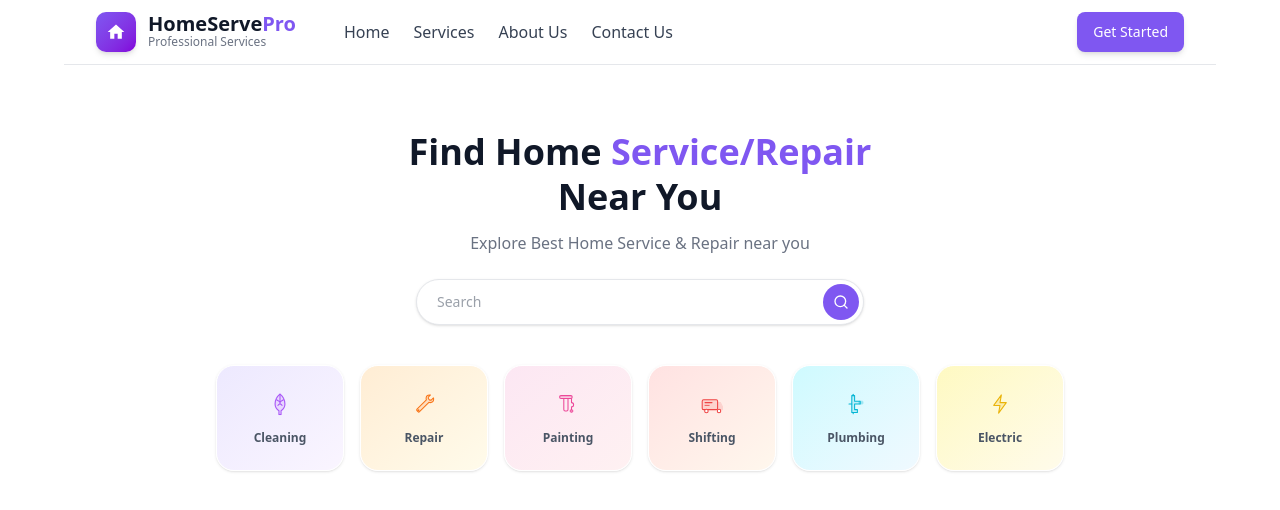
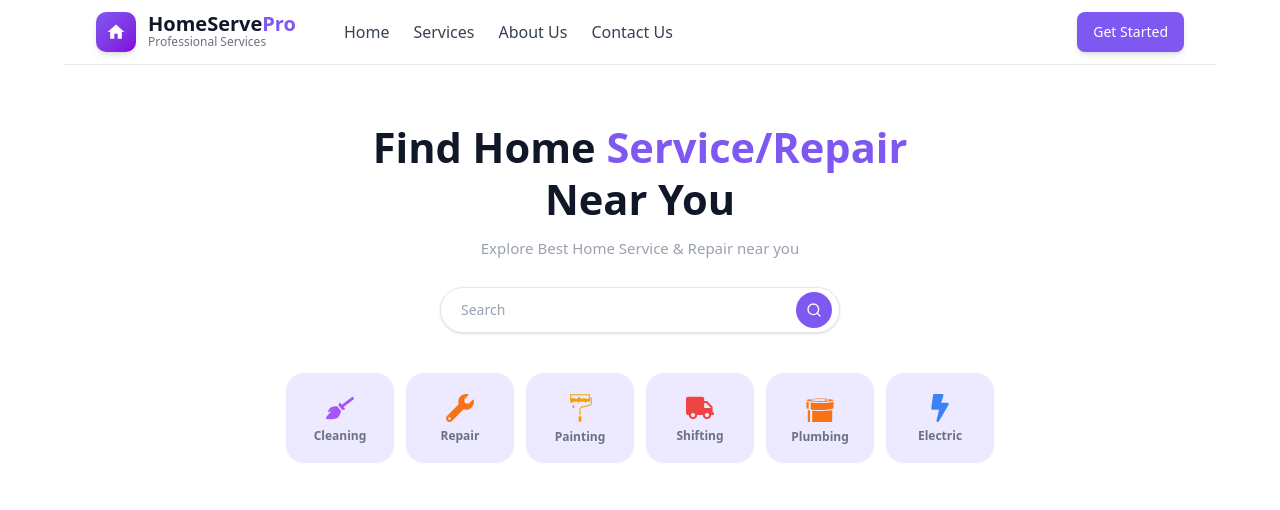
Before and after one commit to Fahad-Javed20/home-service-web-app, a Next.js app: page / in a window 1280 px wide. Shown: the top 510 px of the page. Built offline with nearby package versions, Linux system fonts and the light colour scheme.

Commit message:
Update Hero.tsx

```diff
--- a/app/_components/Hero.tsx
+++ b/app/_components/Hero.tsx
@@ -1,136 +1,80 @@
-'use client';
 import { useState } from "react";
 import { Search } from "lucide-react";
+import {
+  FaBroom,
+  FaWrench,
+  FaTruck,
+  FaBolt,
+} from "react-icons/fa";
+import {
+  GiPaintRoller,
+  GiWarpPipe,
+} from "react-icons/gi";
 
 const services = [
-  {
-    label: "Cleaning",
-    icon: (
-      <svg viewBox="0 0 40 40" fill="none" xmlns="http://www.w3.org/2000/svg" className="w-7 h-7">
-        <path d="M20 4C20 4 12 10 12 20C12 24.4 14.6 28.2 18 30.4V36H22V30.4C25.4 28.2 28 24.4 28 20C28 10 20 4 20 4Z" fill="#a855f7" opacity="0.15"/>
-        <path d="M20 6C20 6 13 11.5 13 20C13 24.1 15.3 27.6 18.5 29.6V35H21.5V29.6C24.7 27.6 27 24.1 27 20C27 11.5 20 6 20 6Z" stroke="#a855f7" strokeWidth="1.5" strokeLinejoin="round"/>
-        <path d="M17 22C17 22 18 20 20 20C22 20 23 22 23 22" stroke="#a855f7" strokeWidth="1.5" strokeLinecap="round"/>
-        <path d="M20 6V20" stroke="#a855f7" strokeWidth="1.5" strokeLinecap="round"/>
-        <path d="M15 14L20 17" stroke="#a855f7" strokeWidth="1.5" strokeLinecap="round"/>
-        <path d="M25 14L20 17" stroke="#a855f7" strokeWidth="1.5" strokeLinecap="round"/>
-      </svg>
-    ),
-    color: "from-violet-100 to-purple-50",
-  },
-  {
-    label: "Repair",
-    icon: (
-      <svg viewBox="0 0 40 40" fill="none" xmlns="http://www.w3.org/2000/svg" className="w-7 h-7">
-        <path d="M28 8C25.2 8 23 10.2 23 13C23 13.7 23.15 14.36 23.4 14.96L10 28.4C9.4 29 9.4 30 10 30.6L10.6 31.2C11.2 31.8 12.2 31.8 12.8 31.2L26.2 17.8C26.8 18.05 27.46 18.2 28 18.2C30.8 18.2 33 16 33 13.2C33 12.6 32.88 12.02 32.66 11.5L29.5 14.66L27.34 14.66L25.34 12.66L25.34 10.5L28.5 7.34C28.34 7.12 28.18 7 28 8Z" fill="#f97316" opacity="0.15"/>
-        <path d="M28 7C25.2 7 23 9.2 23 12C23 12.7 23.15 13.36 23.4 13.96L10 27.4C9.4 28 9.4 29 10 29.6L11.4 31C12 31.6 13 31.6 13.6 31L27 17.6C27.6 17.85 28.26 18 28.8 18C31.6 18 33.8 15.8 33.8 13C33.8 12.4 33.68 11.82 33.46 11.3L30.3 14.46L28.14 14.46L26.14 12.46L26.14 10.3L29.3 7.14C28.88 7.05 28.44 7 28 7Z" stroke="#f97316" strokeWidth="1.5" strokeLinejoin="round"/>
-        <circle cx="12" cy="29" r="1.5" fill="#f97316"/>
-      </svg>
-    ),
-    color: "from-orange-100 to-amber-50",
-  },
-  {
-    label: "Painting",
-    icon: (
-      <svg viewBox="0 0 40 40" fill="none" xmlns="http://www.w3.org/2000/svg" className="w-7 h-7">
-        <rect x="8" y="8" width="18" height="4" rx="2" fill="#ec4899" opacity="0.2"/>
-        <rect x="8" y="8" width="18" height="4" rx="2" stroke="#ec4899" strokeWidth="1.5"/>
-        <path d="M14 12V28C14 29.1 14.9 30 16 30H18C19.1 30 20 29.1 20 28V12" stroke="#ec4899" strokeWidth="1.5"/>
-        <path d="M25 12V18C25 18 28 18 28 21C28 24 25 24 25 24V28" stroke="#ec4899" strokeWidth="1.5" strokeLinecap="round" strokeLinejoin="round"/>
-        <circle cx="25" cy="30" r="2" fill="#ec4899" opacity="0.6"/>
-        <circle cx="25" cy="30" r="2" stroke="#ec4899" strokeWidth="1.2"/>
-      </svg>
-    ),
-    color: "from-pink-100 to-rose-50",
-  },
-  {
-    label: "Shifting",
-    icon: (
-      <svg viewBox="0 0 40 40" fill="none" xmlns="http://www.w3.org/2000/svg" className="w-7 h-7">
-        <rect x="6" y="14" width="22" height="14" rx="2" fill="#ef4444" opacity="0.15"/>
-        <rect x="6" y="14" width="22" height="14" rx="2" stroke="#ef4444" strokeWidth="1.5"/>
-        <path d="M28 18H32L35 24V28H28V18Z" fill="#ef4444" opacity="0.15" stroke="#ef4444" strokeWidth="1.5" strokeLinejoin="round"/>
-        <circle cx="12" cy="30" r="2.5" fill="white" stroke="#ef4444" strokeWidth="1.5"/>
-        <circle cx="30" cy="30" r="2.5" fill="white" stroke="#ef4444" strokeWidth="1.5"/>
-        <path d="M10 18H20" stroke="#ef4444" strokeWidth="1.5" strokeLinecap="round"/>
-        <path d="M10 22H16" stroke="#ef4444" strokeWidth="1.2" strokeLinecap="round"/>
-      </svg>
-    ),
-    color: "from-red-100 to-orange-50",
-  },
-  {
-    label: "Plumbing",
-    icon: (
-      <svg viewBox="0 0 40 40" fill="none" xmlns="http://www.w3.org/2000/svg" className="w-7 h-7">
-        <path d="M14 8H18V16H26V20H18V28H22V32H14V8Z" fill="#06b6d4" opacity="0.15"/>
-        <path d="M14 8H18V16H26V20H18V28H22V32H14V8Z" stroke="#06b6d4" strokeWidth="1.5" strokeLinejoin="round"/>
-        <rect x="24" y="16" width="6" height="4" rx="1" fill="#06b6d4" opacity="0.3" stroke="#06b6d4" strokeWidth="1.2"/>
-        <path d="M10 20H14" stroke="#06b6d4" strokeWidth="1.5" strokeLinecap="round"/>
-        <path d="M16 6V8" stroke="#06b6d4" strokeWidth="1.5" strokeLinecap="round"/>
-        <path d="M16 32V34" stroke="#06b6d4" strokeWidth="1.5" strokeLinecap="round"/>
-      </svg>
-    ),
-    color: "from-cyan-100 to-sky-50",
-  },
-  {
-    label: "Electric",
-    icon: (
-      <svg viewBox="0 0 40 40" fill="none" xmlns="http://www.w3.org/2000/svg" className="w-7 h-7">
-        <path d="M22 7L11 22H20L18 33L29 18H20L22 7Z" fill="#eab308" opacity="0.2"/>
-        <path d="M22 7L11 22H20L18 33L29 18H20L22 7Z" stroke="#eab308" strokeWidth="1.5" strokeLinejoin="round" strokeLinecap="round"/>
-      </svg>
-    ),
-    color: "from-yellow-100 to-amber-50",
-  },
+  { label: "Cleaning",  icon: <FaBroom  size={28} />, color: "#a855f7" },
+  { label: "Repair",    icon: <FaWrench size={28} />, color: "#f97316" },
+  { label: "Painting",  icon: <GiPaintRoller size={30} />, color: "#f59e0b" },
+  { label: "Shifting",  icon: <FaTruck  size={28} />, color: "#ef4444" },
+  { label: "Plumbing",  icon: <GiWarpPipe size={30} />, color: "#f97316" },
+  { label: "Electric",  icon: <FaBolt   size={28} />, color: "#3b82f6" },
 ];
 
 export default function HeroSection() {
   const [query, setQuery] = useState("");
 
   return (
-    <section className="min-h-105 flex flex-col items-center justify-center bg-white px-4 py-16">
-      {/* Heading */}
-      <h1 className="text-4xl font-bold text-center text-gray-900 leading-tight mb-3">
+    <section className="flex flex-col items-center justify-center bg-white px-6 py-14">
+
+      {/* ── Heading ── */}
+      <h1 className="text-[2.6rem] font-extrabold text-center text-gray-900 leading-tight mb-2">
         Find Home{" "}
         <span className="text-primary">Service/Repair</span>
         <br />
         Near You
       </h1>
 
-      {/* Subtitle */}
-      <p className="text-gray-500 text-base mb-6">
+      {/* ── Subtitle ── */}
+      <p className="text-gray-400 text-[15px] mt-1 mb-7">
         Explore Best Home Service &amp; Repair near you
       </p>
 
-      {/* Search Bar */}
-      <div className="flex items-center w-full max-w-md bg-white border border-gray-200 rounded-full shadow-sm overflow-hidden mb-10">
+      {/* ── Search Bar ── */}
+      <div className="flex items-center w-full max-w-100 bg-white border border-gray-200 rounded-full shadow-sm mb-10 pr-1">
         <input
           type="text"
           placeholder="Search"
           value={query}
           onChange={(e) => setQuery(e.target.value)}
-          className="flex-1 px-5 py-3 text-sm text-gray-700 outline-none bg-transparent"
+          className="flex-1 pl-5 pr-2 py-3 text-sm text-gray-500 outline-none bg-transparent placeholder-gray-400 rounded-full"
         />
-        <button className="bg-primary hover:bg-purple-600 transition-colors m-1 rounded-full p-2.5">
+        <button className="bg-primary hover:bg-purple-600 transition-colors rounded-full p-2.5 m-0.75 flex items-center justify-center">
           <Search className="w-4 h-4 text-white" />
         </button>
       </div>
 
-      {/* Service Categories */}
-      <div className="flex flex-wrap justify-center gap-4">
+      {/* ── Service Cards ── */}
+      <div className="flex flex-row flex-wrap justify-center gap-3">
         {services.map((service) => (
-          <button
+          <div
             key={service.label}
-            className={`flex flex-col items-center gap-3 bg-linear-to-br ${service.color} hover:scale-105 hover:shadow-md transition-all duration-200 rounded-2xl px-7 py-6 w-32 cursor-pointer group border border-white shadow-sm`}
+            className="flex flex-col items-center justify-center gap-2 rounded-2xl cursor-pointer group hover:shadow-md hover:scale-105 transition-all duration-200"
+            style={{
+              backgroundColor: "#EDE9FE",
+              width: 108,
+              height: 90,
+            }}
           >
-            <div className="flex items-center justify-center">
+            <span style={{ color: service.color }} className="group-hover:scale-110 transition-transform duration-200">
               {service.icon}
-            </div>
-            <span className="text-xs text-gray-600 font-semibold group-hover:text-primary transition-colors">
+            </span>
+            <span className="text-[12px] font-semibold text-gray-500 group-hover:text-primary transition-colors leading-none">
               {service.label}
             </span>
-          </button>
+          </div>
         ))}
       </div>
+
     </section>
   );
 }
```
